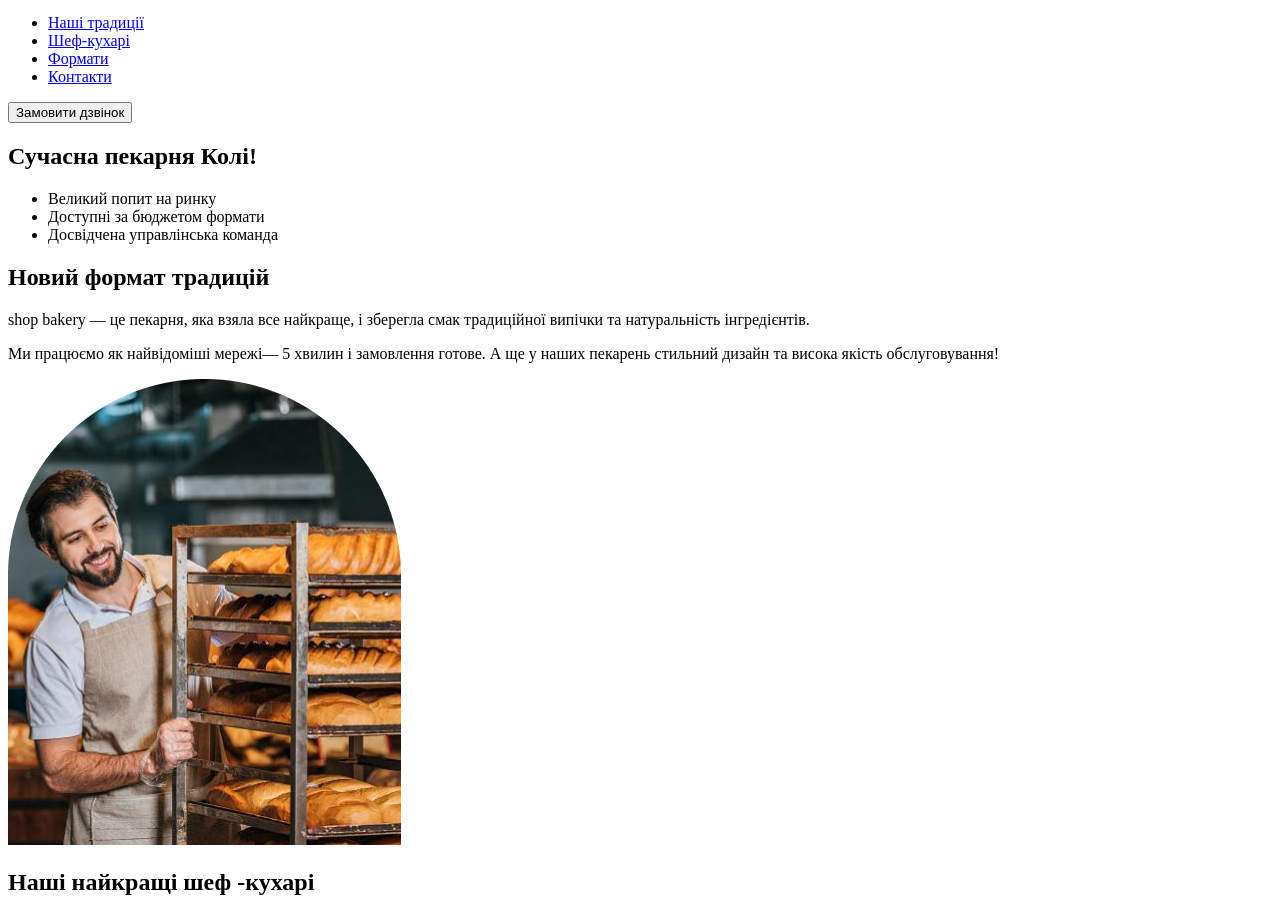
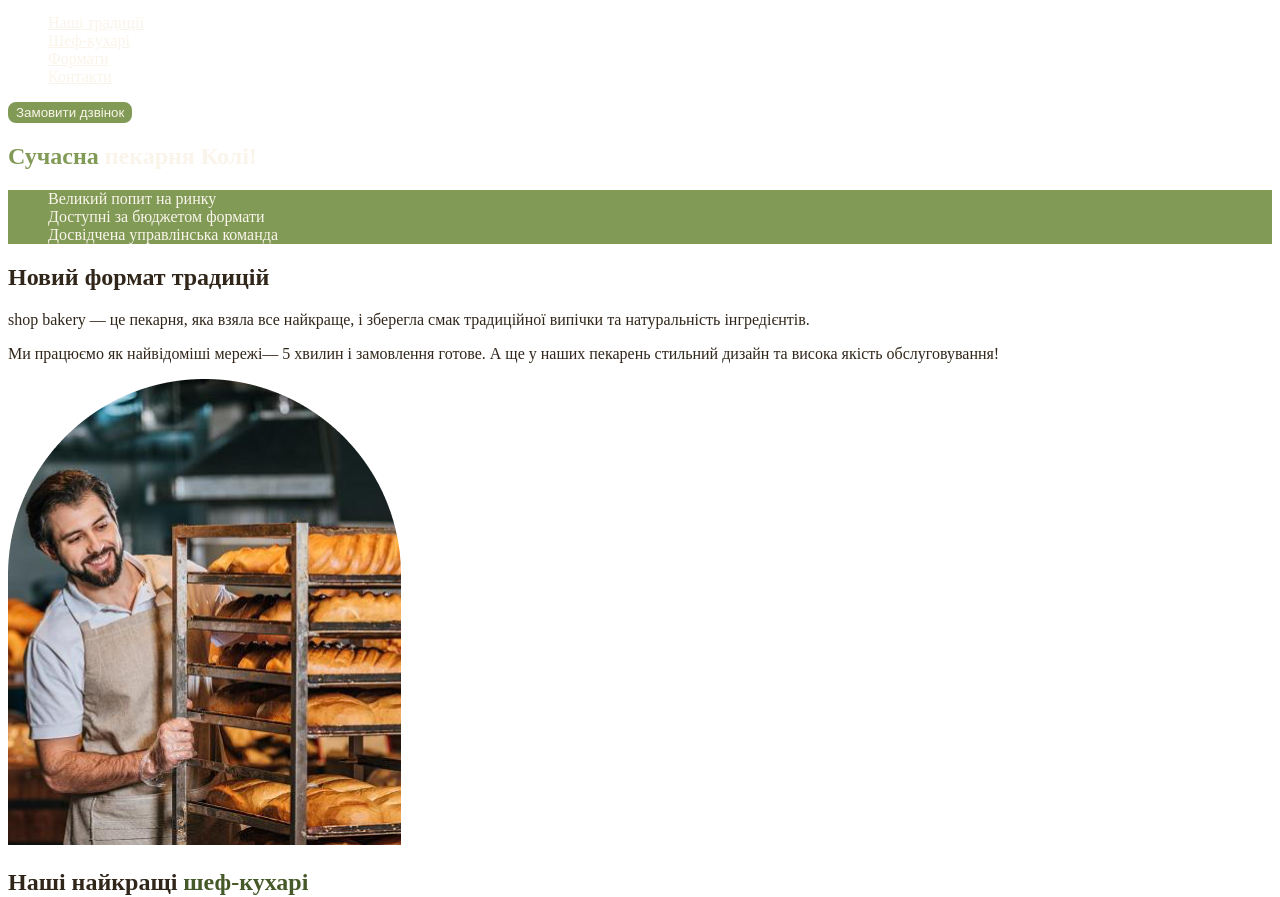
Before and after one commit to NickP19/Genius--Front-Back, a plain HTML site: page index.html in a window 1280 px wide. Shown: the part 60-957 px from the top of the page. Drawn offline with Linux system fonts and the light colour scheme.

Commit message:
added styles.css

```diff
--- /dev/null
+++ b/css/styles.css
@@ -0,0 +1,56 @@
+:root {
+  --color-primary-dark: #31261a;
+  --color-primary-light: #faf4ea;
+  --color-brand-light: #819b57;
+  --color-brand-dark: #465929;
+}
+
+/* Base */
+body {
+  color: var(--color-primary-dark);
+}
+ul {
+  list-style-type: none;
+}
+
+/*Button */
+.button {
+  color: var(--color-primary-light);
+  background: var(--color-brand-light);
+  border: 2px solid var(--color-brand-light);
+  border-radius: 8px;
+  cursor: pointer;
+}
+
+.button:hover {
+  color: var(--color-brand-dark);
+  background-color: transparent;
+}
+
+/* Link */
+.link {
+  color: var(--color-primary-light);
+}
+
+.link:hover {
+  color: var(--color-brand-light);
+}
+
+/* Hero section */
+.hero-title {
+  color: var(--color-primary-light);
+}
+
+.hero-title .accent {
+  color: var(--color-brand-light); /* HEX value*/
+}
+
+/* Advantages section */
+.advantages-list {
+  color: var(--color-primary-light);
+  background-color: var(--color-brand-light);
+}
+
+.section-title .accent {
+  color: var(--color-brand-dark);
+}
--- a/index.html
+++ b/index.html
@@ -4,33 +4,38 @@
     <meta charset="UTF-8" />
     <meta name="viewport" content="width=device-widthinitial-scale=10" />
     <title>Сучасна пекарня</title>
+    <link rel="stylesheet" href="./css/styles.css" />
   </head>
   <body>
     <header>
       <nav>
-        <a href="#">
+        <a href="/">
           <img src="./images/logo.svg" alt="Логотип сучасної пекарні" />
         </a>
         <ul>
-          <li><a href="#">Наші традиції</a></li>
-          <li><a href="#">Шеф-кухарі</a></li>
-          <li><a href="#">Формати</a></li>
-          <li><a href="#">Контакти</a></li>
+          <li>
+            <a class="link" href="#traditions-section">Наші традиції</a>
+          </li>
+          <li><a class="link" href="#chefs-section">Шеф-кухарі</a></li>
+          <li><a class="link" href="#formats-section">Формати</a></li>
+          <li><a class="link" href="#contact-section">Контакти</a></li>
         </ul>
       </nav>
-      <button type="button">Замовити дзвінок</button>
+      <button class="button" type="button">Замовити дзвінок</button>
     </header>
     <main>
       <section>
-        <h1>Сучасна пекарня Колі!</h1>
+        <h1 class="hero-title">
+          <span class="accent">Сучасна</span> пекарня Колі!
+        </h1>
       </section>
-      <ul>
+      <ul class="advantages-list">
         <li>Великий попит на ринку</li>
         <li>Доступні за бюджетом формати</li>
         <li>Досвідчена управлінська команда</li>
       </ul>
-      <section>
-        <h2>Новий формат традицій</h2>
+      <section id="traditions-section">
+        <h2 class="section-title">Новий формат традицій</h2>
         <p>
           <span>shop bakery</span> — це пекарня, яка взяла все найкраще, і
           зберегла смак традиційної випічки та натуральність інгредієнтів.
@@ -45,8 +50,10 @@
           alt="чоловік пекар дивиться на батони із посмішкою"
         />
       </section>
-      <section>
-        <h2>Наші найкращі шеф -кухарі</h2>
+      <section id="chefs-section">
+        <h2 class="section-title">
+          Наші найкращі <span class="accent">шеф-кухарі</span>
+        </h2>
         <ul>
           <li>
             <article><h3>Настя</h3></article>
@@ -65,7 +72,8 @@
           </li>
         </ul>
       </section>
-      <section><h2>Формати</h2></section>
+      <section id="formats-section">
+        <h2 class="section-title">Формати</h2>
         <ul>
           <li>
             <article><h3 lang="en">Walrus</h3></article>
@@ -77,13 +85,13 @@
             <article><h3 lang="en">Handlebar</h3></article>
           </li>
         </ul>
-      <section>
-        <h2>Приєднуйся до мережі пекарні</h2>
+      </section>
+      <section id="contact-section">
+        <h2 class="section-title">Приєднуйся до мережі пекарні</h2>
         <iframe
           src="https://www.google.com/maps/embed?pb=!1m18!1m12!1m3!1d2540.1634470361087!2d30.488698376012774!3d50.45668098691585!2m3!1f0!2f0!3f0!3m2!1i1024!2i768!4f13.1!3m3!1m2!1s0x40d4ce637c006b2d%3A0xaf86385f19996ff0!2z0YPQuy4g0KHQtdGH0LXQstGL0YUg0KHRgtGA0LXQu9GM0YbQvtCyLCA1NCwg0JrQuNC10LIsINCj0LrRgNCw0LjQvdCwLCAwMjAwMA!5e0!3m2!1sru!2spl!4v1732018363284!5m2!1sru!2spl"
           width="603"
           height="595"
-          style="border: 0"
           allowfullscreen=""
           loading="lazy"
           referrerpolicy="no-referrer-when-downgrade"
```
Lines whose indentation alone changed are shown as unchanged.
